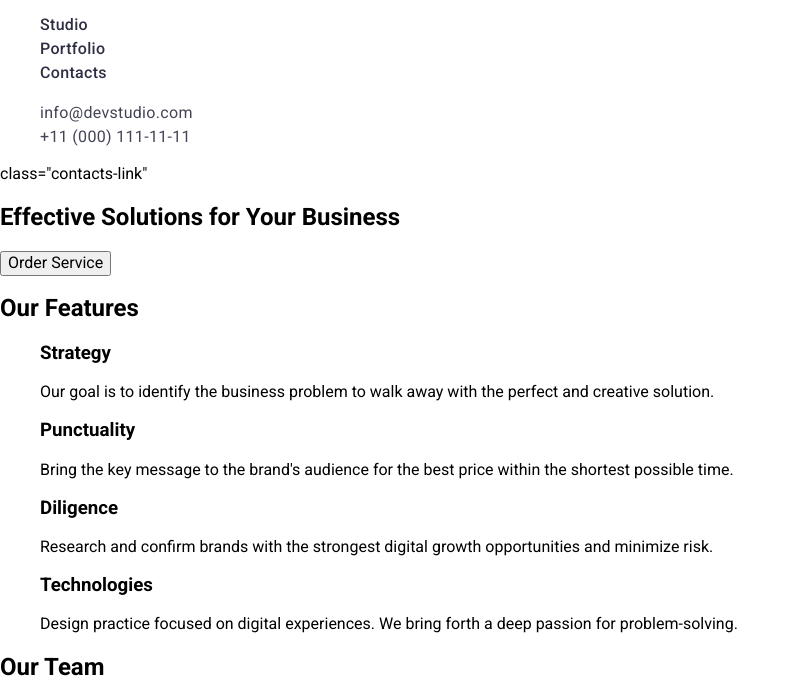
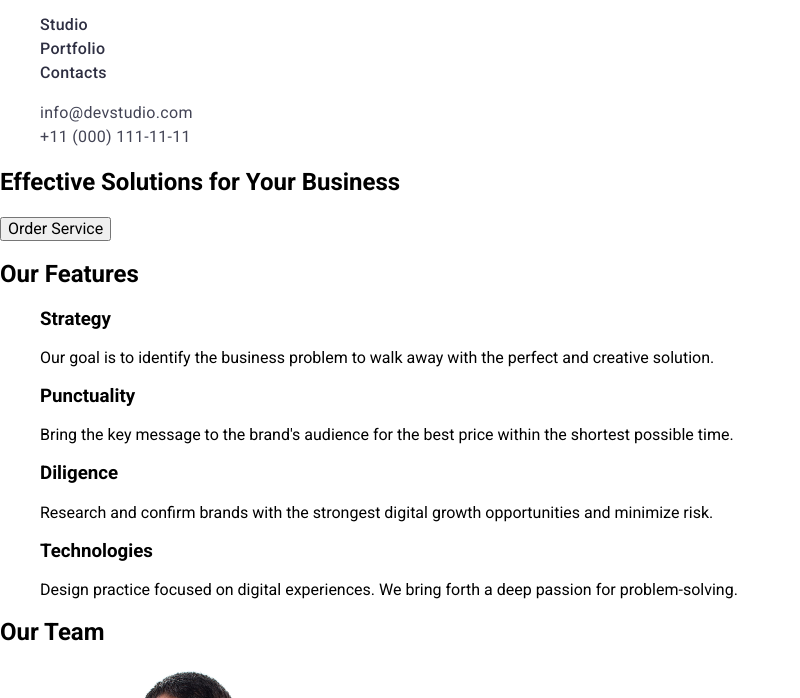
Before and after one commit to annaanikeeva2020-tech/goit-markup-hw-02, a plain HTML site: page index.html in a window 1280 px wide. Shown: the part 24-722 px from the top of the page, without its empty margins (0-800 px from the left). Drawn offline with nearby package versions, Linux system fonts and the light colour scheme.

```diff
--- a/index.html
+++ b/index.html
@@ -34,7 +34,7 @@
                 <li class="contacts-item"><a class="contacts-link" href="mailto:info@devstudio.com">info@devstudio.com</a></li>
                 <li class="contacts-item"><a class="contacts-link" href="tel:+110001111111">+11 (000) 111-11-11</a></li>
             </ul>
-        </address> class="contacts-link"
+        </address>
 
 
     </header>
```
